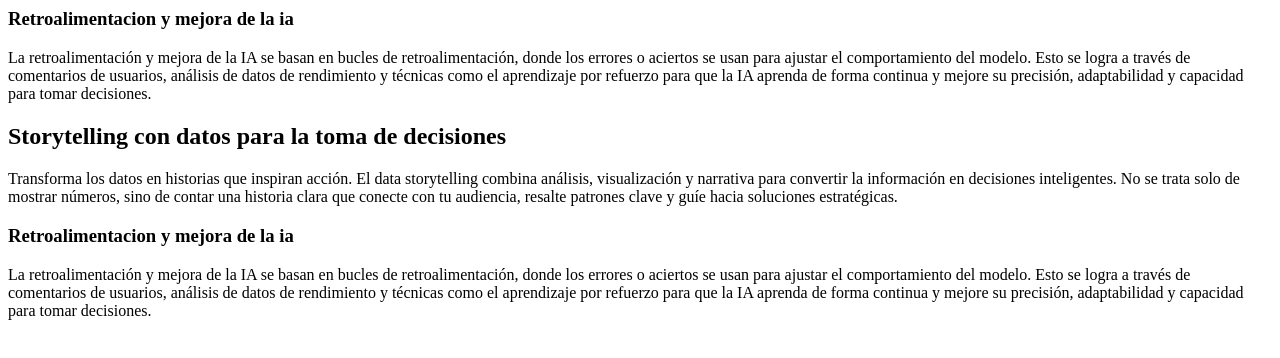
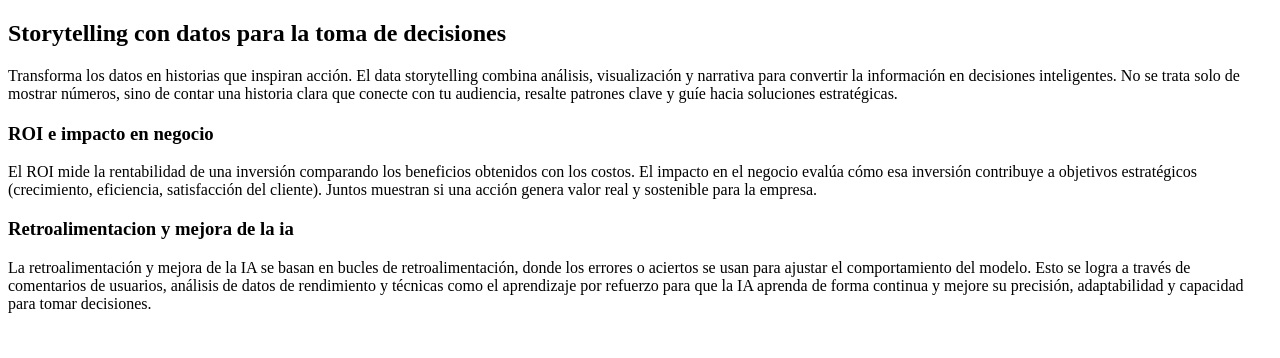
Before and after one commit to Factoria-F5-madrid/data-journey, a plain HTML site: page strategic-direction/strategic-direction.html in a window 1280 px wide. Drawn offline with Linux system fonts and the light colour scheme.

Commit message:
modificacion de rama principal

```diff
--- a/strategic-direction/strategic-direction.html
+++ b/strategic-direction/strategic-direction.html
@@ -1,14 +1,3 @@
-<div class="card-content">
-        <h3>Retroalimentacion y mejora de la ia</h3>
-        <p>
-          La retroalimentación y mejora de la IA se basan en bucles de retroalimentación,
-          donde los errores o aciertos se usan para ajustar el comportamiento del modelo.
-          Esto se logra a través de comentarios de usuarios, análisis de datos de rendimiento y técnicas
-          como el aprendizaje por refuerzo para que la IA aprenda de forma continua y mejore su precisión,
-          adaptabilidad y capacidad para tomar decisiones.
-        </p>
-      </div>
-
 <!DOCTYPE html>
 <html lang="es">
 <head>
@@ -19,11 +8,11 @@
 
   <p class="intro">
     Transforma los datos en historias que inspiran acción.
-El data storytelling combina análisis, visualización y
-narrativa para convertir la información en decisiones inteligentes.
-No se trata solo de mostrar números, sino de contar una historia
-clara que conecte con tu audiencia, resalte patrones clave y guíe
-hacia soluciones estratégicas.
+    El data storytelling combina análisis, visualización y
+    narrativa para convertir la información en decisiones inteligentes.
+    No se trata solo de mostrar números, sino de contar una historia
+    clara que conecte con tu audiencia, resalte patrones clave y guíe
+    hacia soluciones estratégicas.
   </p>
 </section>
 
@@ -38,6 +27,15 @@ hacia soluciones estratégicas.
     <div class="origin-card">
 
       <div class="card-content">
+        <h3>ROI e impacto en negocio</h3>
+        <p>
+          El ROI mide la rentabilidad de una inversión comparando los beneficios obtenidos con los costos.
+          El impacto en el negocio evalúa cómo esa inversión contribuye a objetivos estratégicos (crecimiento, eficiencia, satisfacción del cliente).
+          Juntos muestran si una acción genera valor real y sostenible para la empresa.
+        </p>
+      </div>
+    </div>
+    <div class="card-content">
         <h3>Retroalimentacion y mejora de la ia</h3>
         <p>
           La retroalimentación y mejora de la IA se basan en bucles de retroalimentación,
@@ -47,7 +45,7 @@ hacia soluciones estratégicas.
           adaptabilidad y capacidad para tomar decisiones.
         </p>
       </div>
-    </div>
+
     </section>
 </body>
 </html>
```
